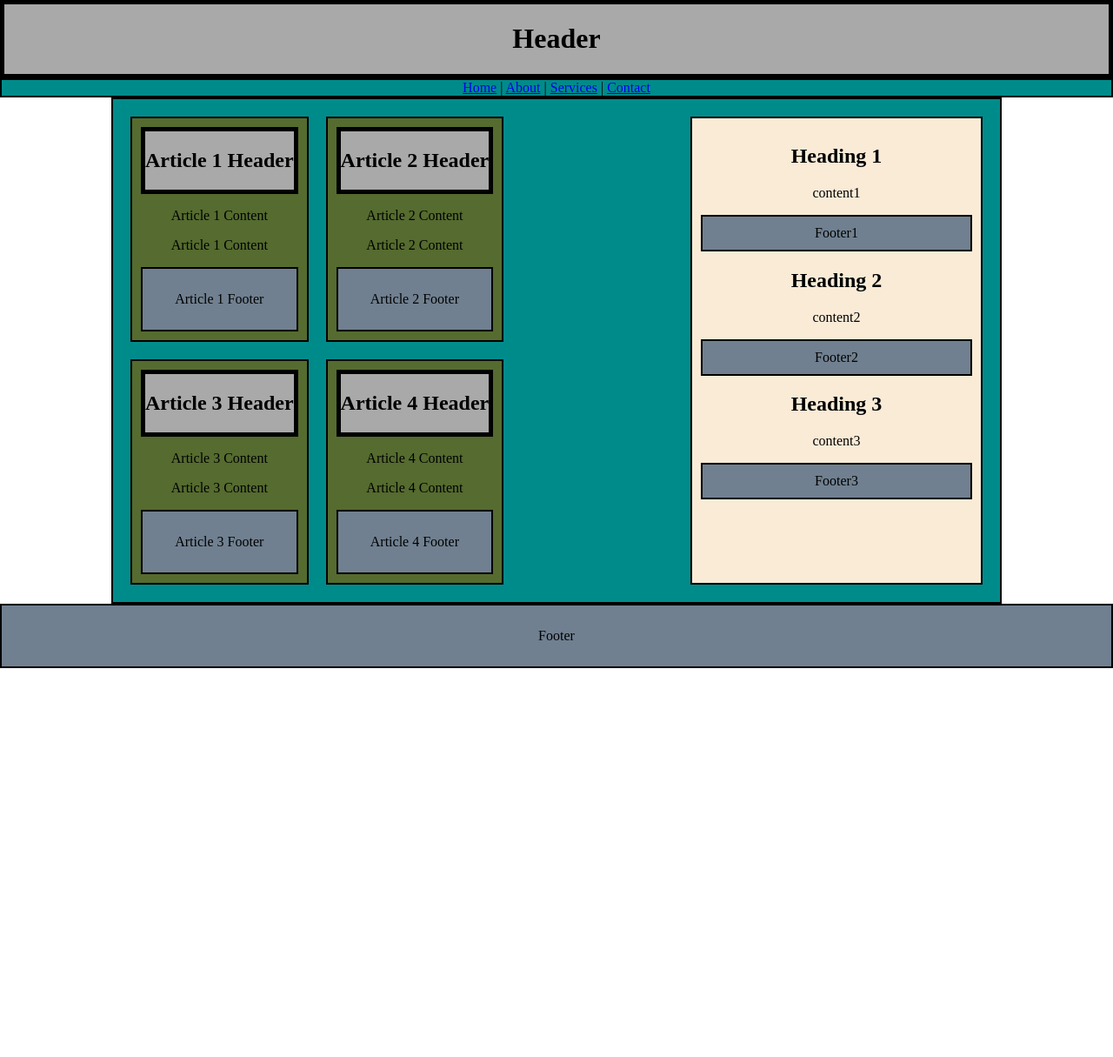
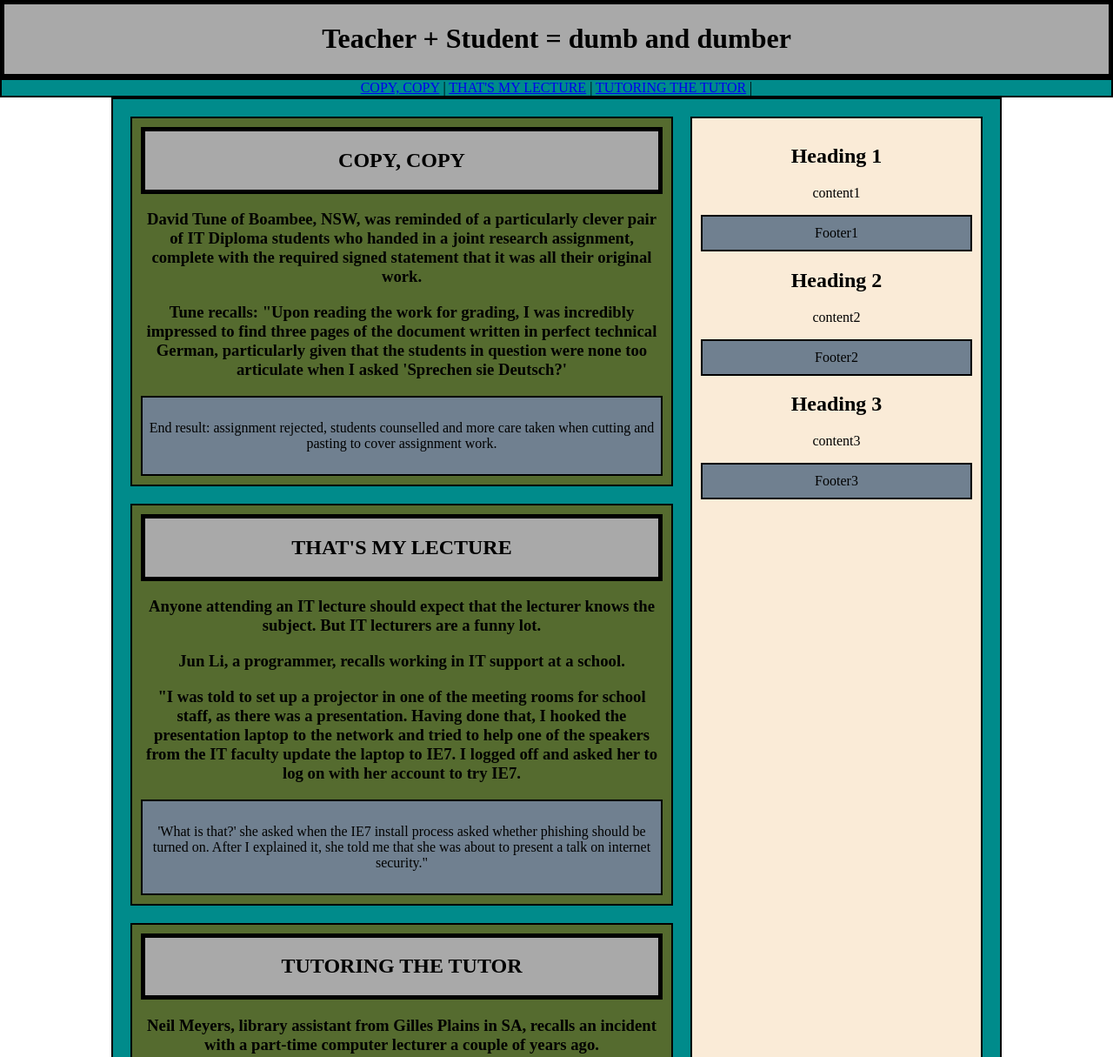
Before and after one commit to Hyoin-Lee/web_tech_portfolio, a plain HTML site: page evidence/Wireframe.html in a window 1280 px wide. Shown: the top 1215 px of the page at 87% size. Before the commit the page ends 800 px from the top, so only its background shows below. Drawn offline with Linux system fonts and the light colour scheme.

Commit message:
checked by w3c engine

```diff
--- a/evidence/Wireframe.html
+++ b/evidence/Wireframe.html
@@ -1,5 +1,5 @@
 <!DOCTYPE html>
-<html>
+<html lang="en">
 <head>
     <title>Your Layout Example</title>
     <style>
@@ -66,70 +66,94 @@
 </head>
 <body>
 <header>
-    <h1>Header</h1>
+    <h1>Teacher + Student = dumb and dumber</h1>
 </header>
 <nav>
-    <a href="#">Home</a> |
-    <a href="#">About</a> |
-    <a href="#">Services</a> |
-    <a href="#">Contact</a>
+    <a href="#">COPY, COPY</a> |
+    <a href="#">THAT'S MY LECTURE</a> |
+    <a href="#">TUTORING THE TUTOR</a> |
 </nav>
 <div class="main-container">
     <div class="articles">
         <div class="article">
             <header>
-                <h2>Article 1 Header</h2>
+                <h2>COPY, COPY</h2>
             </header>
             <section>
-                <p>Article 1 Content</p>
+                <h3>David Tune of Boambee, NSW, was reminded of a particularly clever pair of IT Diploma
+                    students who handed in a joint research assignment, complete with the required signed
+                    statement that it was all their original work.</h3>
             </section>
             <section>
-                <p>Article 1 Content</p>
+                <h3>Tune recalls: "Upon reading the work for grading, I was incredibly impressed to find
+                    three pages of the document written in perfect technical German, particularly given
+                    that the students in question were none too articulate when I asked 'Sprechen sie Deutsch?'</h3>
             </section>
             <footer>
-                <p>Article 1 Footer</p>
+                <p>End result: assignment rejected, students counselled and more care taken when cutting
+                    and pasting to cover assignment work.</p>
             </footer>
         </div>
         <div class="article">
             <header>
-                <h2>Article 2 Header</h2>
+                <h2>THAT'S MY LECTURE</h2>
             </header>
             <section>
-                <p>Article 2 Content</p>
+                <h3>Anyone attending an IT lecture should expect that the lecturer knows the subject.
+                    But IT lecturers are a funny lot.</h3>
             </section>
             <section>
-                <p>Article 2 Content</p>
+                <h3>Jun Li, a programmer, recalls working in IT support at a school.</h3>
+            </section>
+            <section>
+                <h3>"I was told to set up a projector in one of the meeting rooms for school staff,
+                    as there was a presentation. Having done that, I hooked the presentation laptop
+                    to the network and tried to help one of the speakers from the IT faculty update
+                    the laptop to IE7. I logged off and asked her to log on with her account to try
+                    IE7.</h3>
             </section>
             <footer>
-                <p>Article 2 Footer</p>
+                <p>'What is that?' she asked when the IE7 install process asked whether phishing
+                    should be turned on. After I explained it, she told me that she was about to
+                    present a talk on internet security."</p>
             </footer>
+
         </div>
         <div class="article">
             <header>
-                <h2>Article 3 Header</h2>
+                <h2>TUTORING THE TUTOR</h2>
             </header>
             <section>
-                <p>Article 3 Content</p>
+                <h3>Neil Meyers, library assistant from Gilles Plains in SA, recalls an incident
+                    with a part-time computer lecturer a couple of years ago.</h3>
             </section>
             <section>
-                <p>Article 3 Content</p>
+                <h3>"I work in a vocational education library, and, on night shift, library staff are
+                    the default computer technicians/troubleshooters. One night, this part-time
+                    lecturer came to the counter, stating that she'd managed to get a CD-ROM disc
+                    stuck in the drive. She also said she felt a bit foolish, because she was
+                    instructing a class in basic computing and was unable to solve the problem in
+                    front of a room full of students.</h3>
+            </section>
+            <section>
+                <h3>So I wandered over to give her assistance, pushed the drive eject button, out
+                    popped the tray and... no disc to be seen.</h3>
+            </section>
+            <section>
+                <h3>Before I was able to ask out the obvious question, she piped up,
+                    'That's the CD drive? I thought it was the other one!', pointing to an old 5.25in
+                    floppy disc slot, which was there even though the drives themselves had long
+                    since been decommissioned.</h3>
+            </section>
+            <section>
+                <h3>Someone from IT got out the disc the next day when they upended the machine
+                    and it fell out. Then, a week later, after I gave the lecturer her CD back,
+                    she was back within five minutes, saying, 'You won't believe it, I've done it again!'</h3>
             </section>
             <footer>
-                <p>Article 3 Footer</p>
-            </footer>
-        </div>
-        <div class="article">
-            <header>
-                <h2>Article 4 Header</h2>
-            </header>
-            <section>
-                <p>Article 4 Content</p>
-            </section>
-            <section>
-                <p>Article 4 Content</p>
-            </section>
-            <footer>
-                <p>Article 4 Footer</p>
+                <p>And this was their computing tutor? So there I am in front of her class,
+                    shaking the heck out of the machine. So much for teaching people to handle
+                    their computers with care!"</p>
             </footer>
         </div>
     </div>
@@ -154,7 +178,8 @@
 
 
 <footer>
-    <p>Footer</p>
+    <p>Content is provided with permission from APC Magazine (TechRadar.com) for the
+        purposes of education and training. Content is Copyright 2007 APC Magazine.</p>
 </footer>
 </body>
 </html>
```
